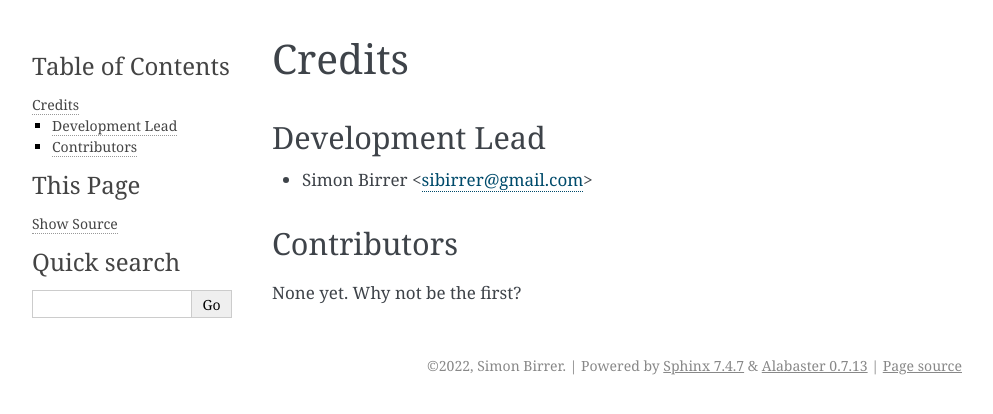
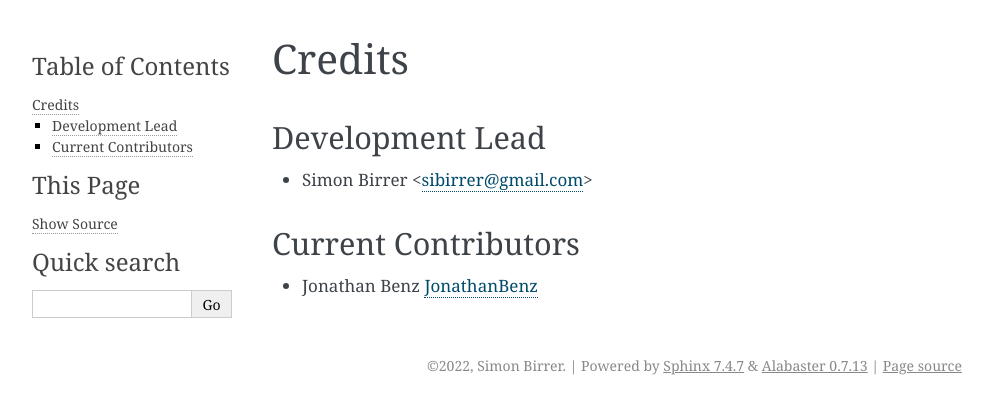
Before and after one commit to sibirrer/lightcone, a Sphinx documentation site: the page built from docs/authors.rst, in a window 1280 px wide. Shown: the top 414 px of the page, without its empty margins (148-1141 px from the left). Built offline with Sphinx 7.4.7, drawn with Linux system fonts in a browser that asks for light colours; pages that are not in the unit, such as notebooks, are missing from menus.

Commit message:
Fixed pull request comments

```diff
--- a/AUTHORS.rst
+++ b/AUTHORS.rst
@@ -7,7 +7,7 @@ Development Lead
 
 * Simon Birrer <sibirrer@gmail.com>
 
-Contributors
+Current Contributors
 ------------
 
-None yet. Why not be the first?
+* Jonathan Benz `JonathanBenz <https://github.com/JonathanBenz/>`_
--- a/requirements.txt
+++ b/requirements.txt
@@ -4,6 +4,7 @@ scipy
 matplotlib
 astropy
 imageio
+tqdm
 # TODO: checking for a recent version of paltas
 paltas
 # -e git://github.com/swagnercarena/paltas.git#egg=paltas
```
Also changed, not shown: FFMPEG_INSTALLATION.rst (deleted, +0 -11 lines), docs/installation.rst (+10 -0 lines), 4 other files.
